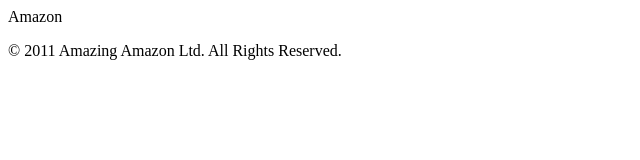
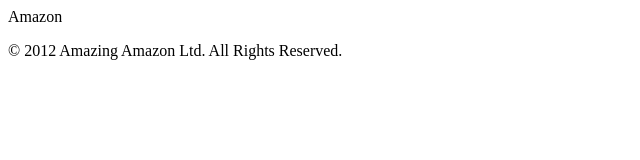
Before and after one commit to csikosjanos/githubtest, a plain HTML site: page index.html in a window 1280 px wide. Shown: the full height of the page, 0-640 px from the left. Drawn offline with Linux system fonts and the light colour scheme.

Commit message:
copy year 2012

```diff
--- a/index.html
+++ b/index.html
@@ -6,8 +6,7 @@
 
 </head>
 <body>
-
 	Amazon
-	<p>&copy; 2011 Amazing Amazon Ltd. All Rights Reserved.</p>
+	<p>&copy; 2012 Amazing Amazon Ltd. All Rights Reserved.</p>
 </body>
 </html>
```
